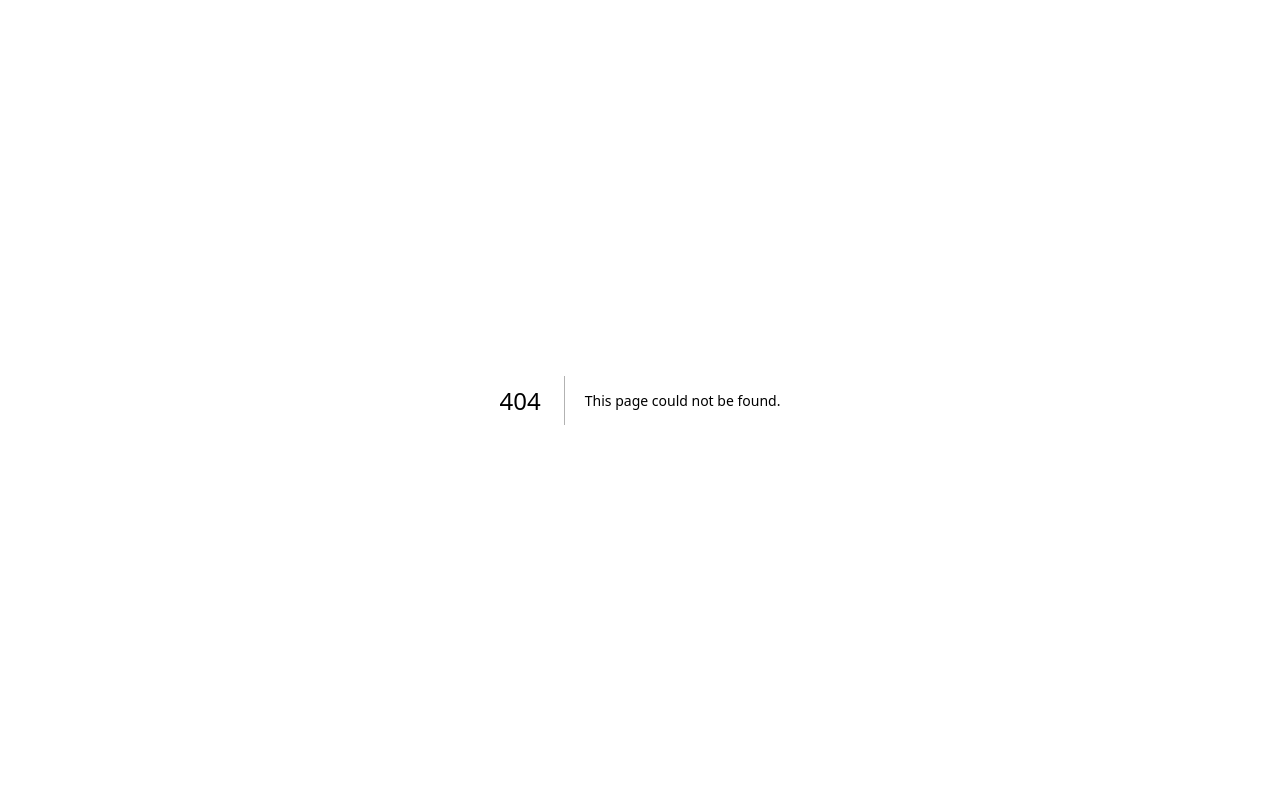
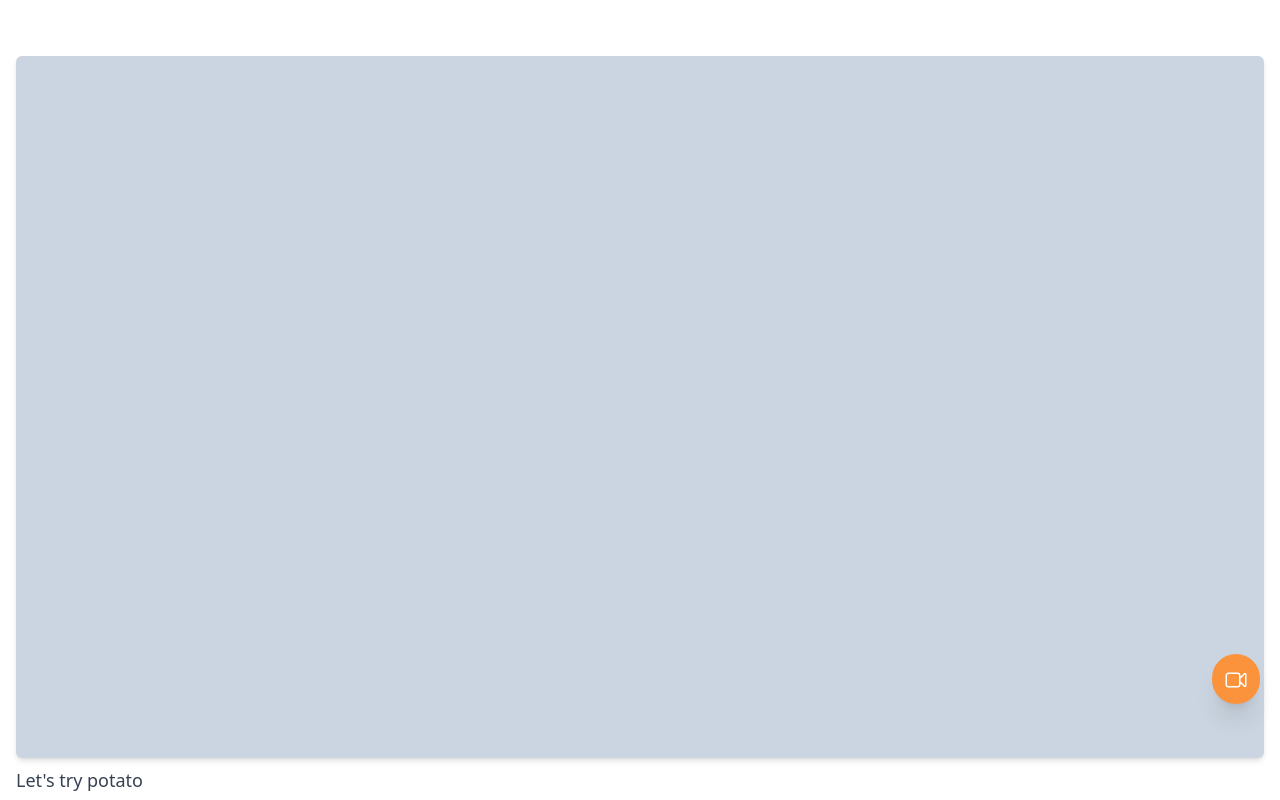
Before and after one commit to moonssa/carrot, a Next.js app: page /live in a window 1280 px wide. Before the commit this address had no page. Shown: the top 800 px of the page. Built offline with nearby package versions, Linux system fonts and the light colour scheme.

Commit message:
styling streams screen

```diff
--- /dev/null
+++ b/pages/live.tsx
@@ -0,0 +1,33 @@
+import type { NextPage } from "next";
+
+const Live: NextPage = () => {
+  return (
+    <div className="py-10  divide-y-2 space-y-4">
+      {[1, 2, 3, 4, 5].map((_, i) => (
+        <div className="pt-4 px-4" key={i}>
+          <div className="w-full bg-slate-300 aspect-video rounded-md shadow-md" />
+          <h3 className=" text-gray-700 text-lg mt-2">Let's try potato</h3>
+        </div>
+      ))}
+      <button className="fixed hover:bg-orange-500  transition-colors cursor-pointer bottom-24 right-5 shadow-xl bg-orange-400 rounded-full p-3 border-transparent text-white">
+        <svg
+          className="w-6 h-6"
+          fill="none"
+          strokeWidth="1.5"
+          stroke="currentColor"
+          viewBox="0 0 24 24"
+          xmlns="http://www.w3.org/2000/svg"
+          aria-hidden="true"
+        >
+          <path
+            strokeLinecap="round"
+            strokeLinejoin="round"
+            d="m15.75 10.5 4.72-4.72a.75.75 0 0 1 1.28.53v11.38a.75.75 0 0 1-1.28.53l-4.72-4.72M4.5 18.75h9a2.25 2.25 0 0 0 2.25-2.25v-9a2.25 2.25 0 0 0-2.25-2.25h-9A2.25 2.25 0 0 0 2.25 7.5v9a2.25 2.25 0 0 0 2.25 2.25Z"
+          ></path>
+        </svg>
+      </button>
+    </div>
+  );
+};
+
+export default Live;
```
